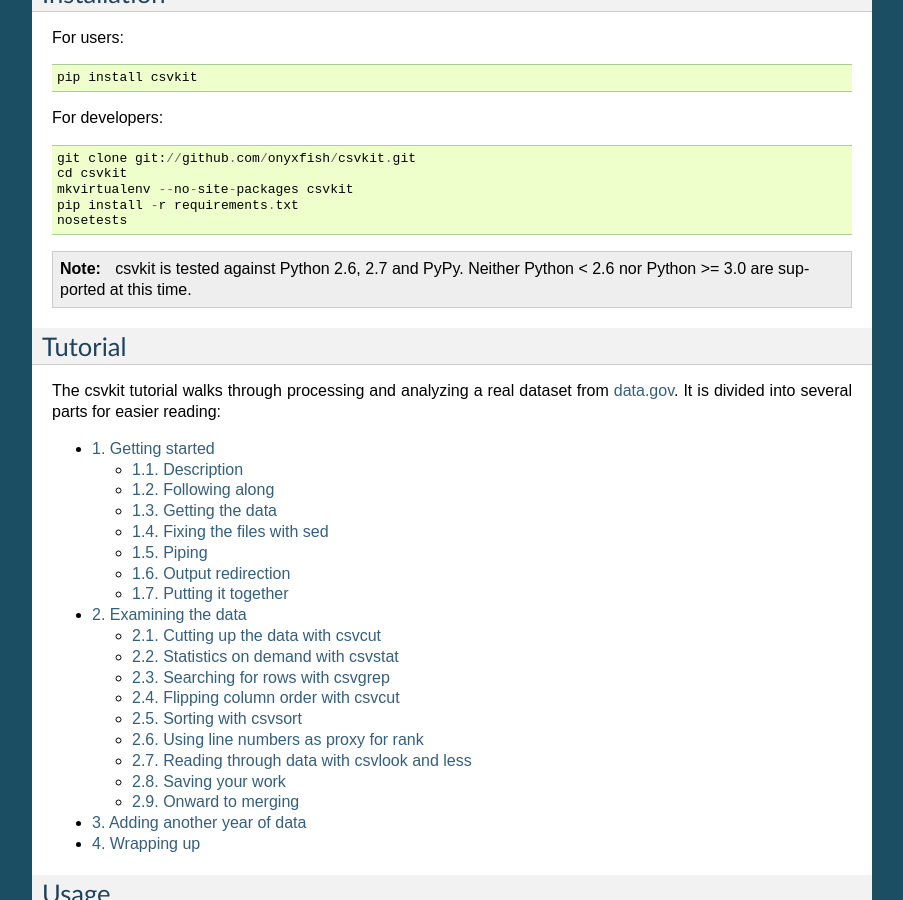
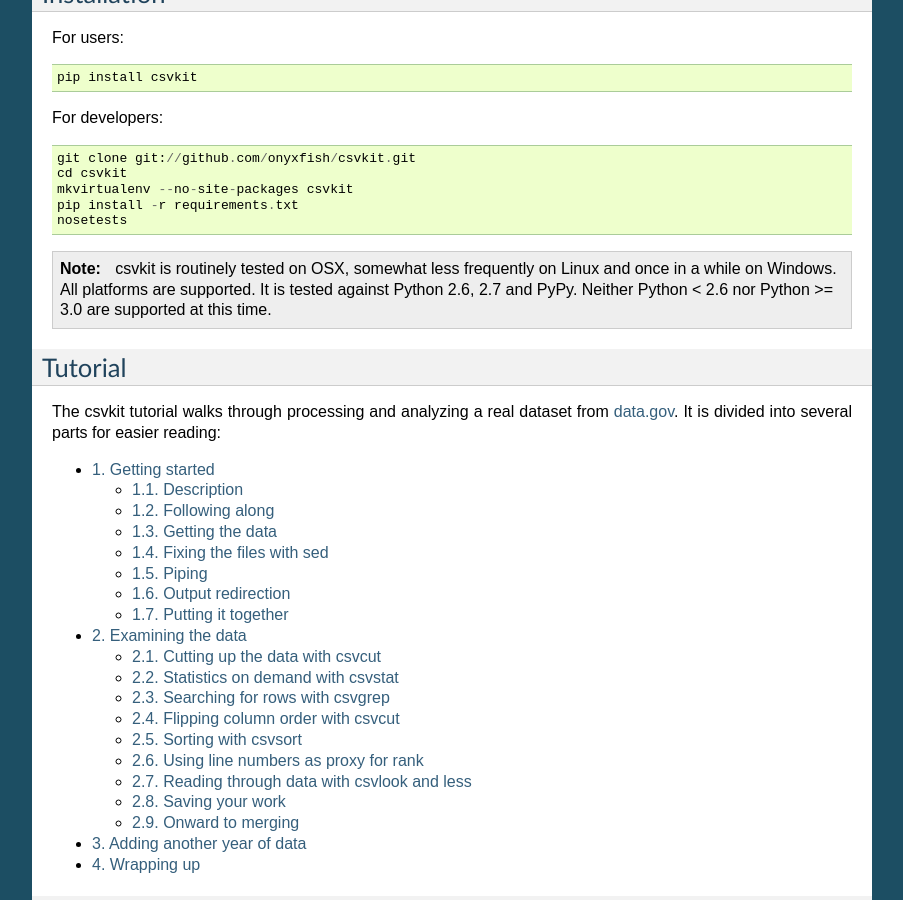
Before and after one commit to wireservice/csvkit, a Sphinx documentation site: the page built from docs/index.rst, in a window 1280 px wide and 900 px high, scrolled down 763 px. Shown: the whole window, without its empty margins (198-1101 px from the left). Built offline with Sphinx 7.4.7, drawn with Linux system fonts in a browser that asks for light colours.

Commit message:
Add note about platform support.

```diff
--- a/docs/index.rst
+++ b/docs/index.rst
@@ -45,7 +45,7 @@
 
 .. note::
 
-    csvkit is tested against Python 2.6, 2.7 and PyPy. Neither Python < 2.6 nor Python >= 3.0 are supported at this time.
+    csvkit is routinely tested on OSX, somewhat less frequently on Linux and once in a while on Windows. All platforms are supported. It is tested against Python 2.6, 2.7 and PyPy. Neither Python < 2.6 nor Python >= 3.0 are supported at this time.
 
 Tutorial
 ========
```
